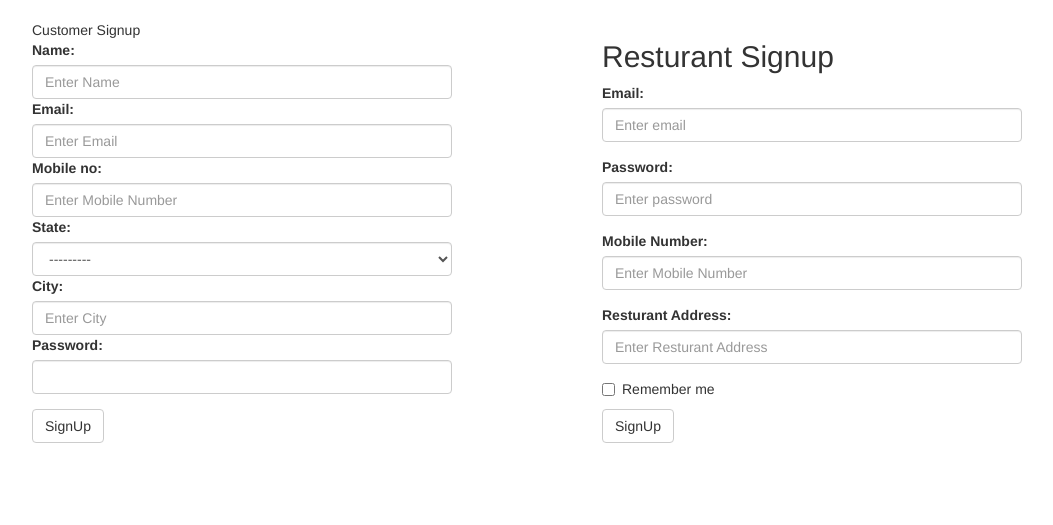
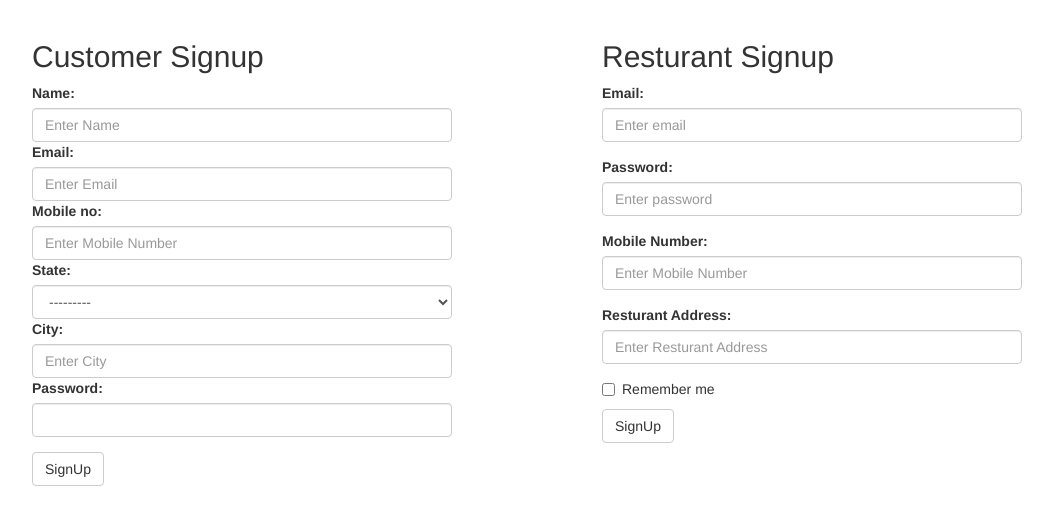
Before and after one commit to Satyamjay/foodOrderingWebsite, a Django app: page /app/ in a window 1280 px wide. Shown: the part 52-577 px from the top of the page, without its empty margins (68-1121 px from the left). Run offline with Django 3.2, Linux system fonts and the light colour scheme; some libraries are stand-ins or nearby versions.

Commit message:
Update index.html

```diff
--- a/app/templates/index.html
+++ b/app/templates/index.html
@@ -37,7 +37,7 @@
         <div class="col-xs-10">
             <style>
                 .errorlist{ background-color: red;list-style-type: none;}
-            </style
+          </style>
              <h2>Customer Signup</h2>
             {% url 'form' as the_url %}
             <form action="{{ the_url }}" method="POST">
```
